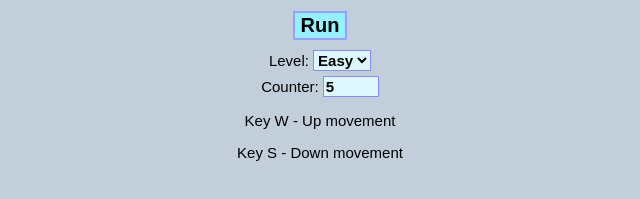
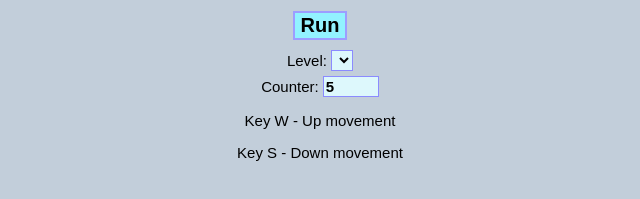
Before and after one commit to AndriiKlodchyk/Ping-Pong, a plain HTML site: page index.html in a window 1280 px wide. Shown: the part 417-616 px from the top of the page, 320-960 px from the left. Drawn offline with Linux system fonts and the light colour scheme.

Commit message:
Update index.html

```diff
--- a/index.html
+++ b/index.html
@@ -12,8 +12,8 @@
 
         <div>
         <span>Level: <select id="s_Level">
-            <option value="o_easy">Easy</option>
-            <option value="o_hard">Hard</option>
+            <!-- <option value="o_easy">Easy</option>
+            <option value="o_hard">Hard</option> -->
         </select></span>
         </div>
         <span>Counter: <input id="cv" type="number" min="1" max="1000" step="1" value="5"></span>
```
